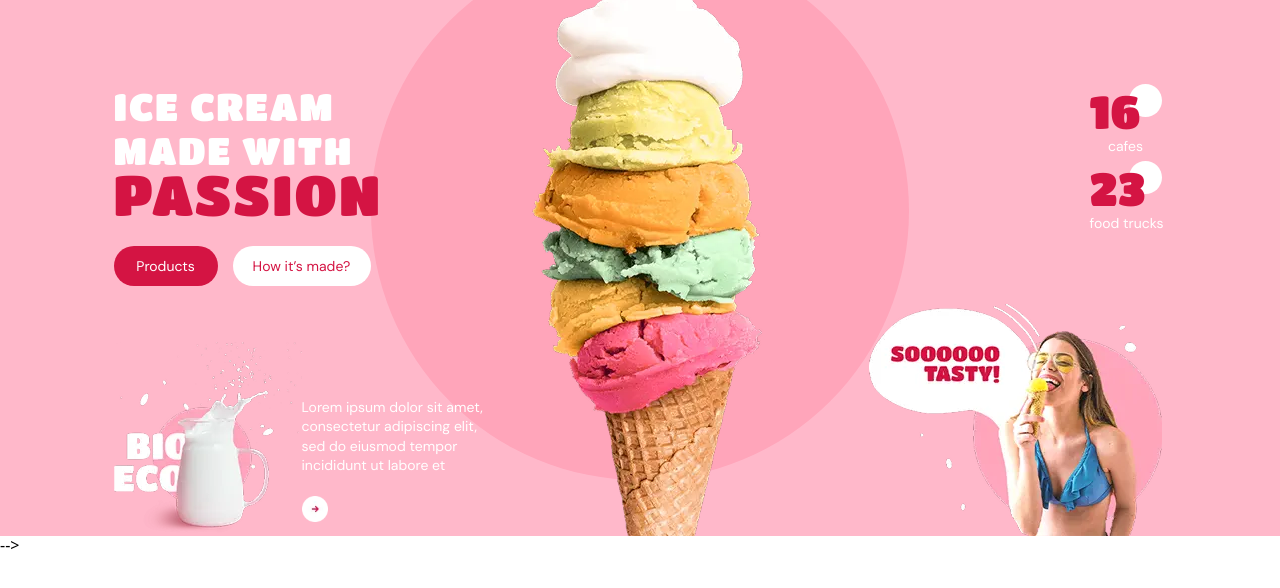
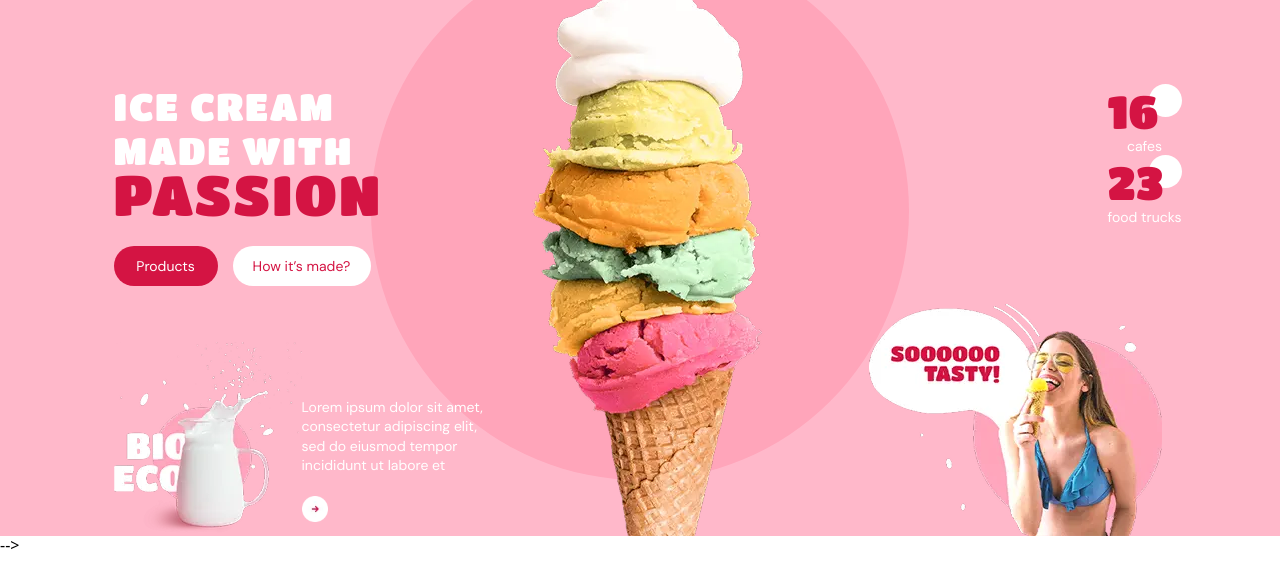
Before and after one commit to Nazar612/IceCream-Project, a website built with Parcel: page src/index.html in a window 1280 px wide. Shown: the part 110-698 px from the top of the page. Built offline with nearby package versions, Linux system fonts and the light colour scheme.

Commit message:
dfddsffdsdfsf

```diff
--- a/src/components/headerHero.html
+++ b/src/components/headerHero.html
@@ -259,7 +259,7 @@
       <ul class="hero-list">
 
 
-        <div class="hero-list-div1">
+
         <li class="hero-list-li">
                   <div class="white-circle1"></div>
           <p class="hero-list-number">16</p>
@@ -267,9 +267,9 @@
         <li class="hero-list-li">
           <p class="hero-list-text">cafes</p>
         </li>
-        </div>
 
-        <div class="hero-list-div2">
+
+
         <li class="hero-list-li">
           <div class="white-circle2"></div>
           <p class="hero-list-number1">23</p>
@@ -277,7 +277,7 @@
         <li class="hero-list-li">
           <p class="hero-list-text1">food trucks</p>
         </li>
-        </div>
+
       </ul>
   </section>
 </main>
--- a/src/sass/details/_headerHero.scss
+++ b/src/sass/details/_headerHero.scss
@@ -485,7 +485,7 @@
 }
 .white-circle2 {
   top: 0;
-  right: 20px;
+  right: 0;
   position: absolute;
   background-color: #ffffff;
   width: 33px;
@@ -494,7 +494,6 @@
   @media (max-width: 1199px) {
     width: 16px;
     height: 16px;
-    right: 8px;
   }
 }
 
```
